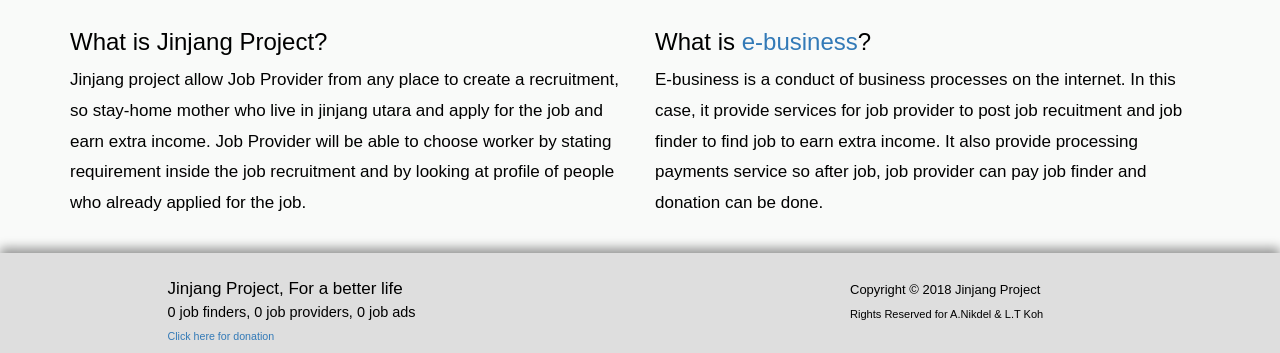
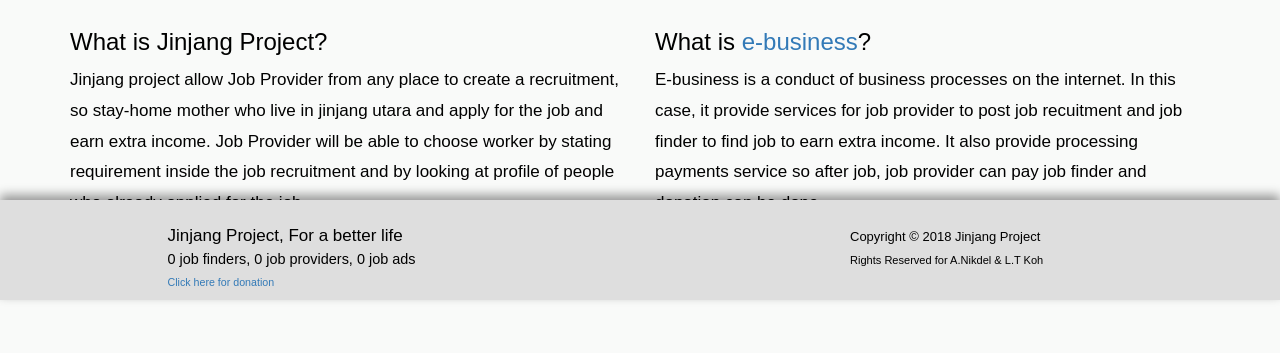
Before and after one commit to kohlitian/jinjang, a PHP site: page /index.php in a window 1280 px wide. Shown: the part 500-853 px from the top of the page. Run offline with PHP 8.4, Linux system fonts and the light colour scheme; data that the repository does not hold is empty.

Commit message:
fix position of footer at bottom of page

```diff
--- a/css/jinjang.css
+++ b/css/jinjang.css
@@ -128,10 +128,29 @@ div #navToggle{
 }
 
 /* footer */
+/* footer */
 footer{
 	background-color: #dedede;
 	padding-bottom: 20px;
 	box-shadow: 0px -5px 10px rgba(0,0,0,0.4);
+	position: fixed;
+	bottom: 0px;
+	left: 0px;
+	right: 0px;
+	z-index: 2;
+}
+
+.footer-gap-provider{
+	height: 100px;
+}
+
+@media (max-width:768px) {
+	footer{
+		position: relative;
+	}
+	.footer-gap-provider{
+	height: 1px !important;
+	}
 }
 
 footer p{
```
